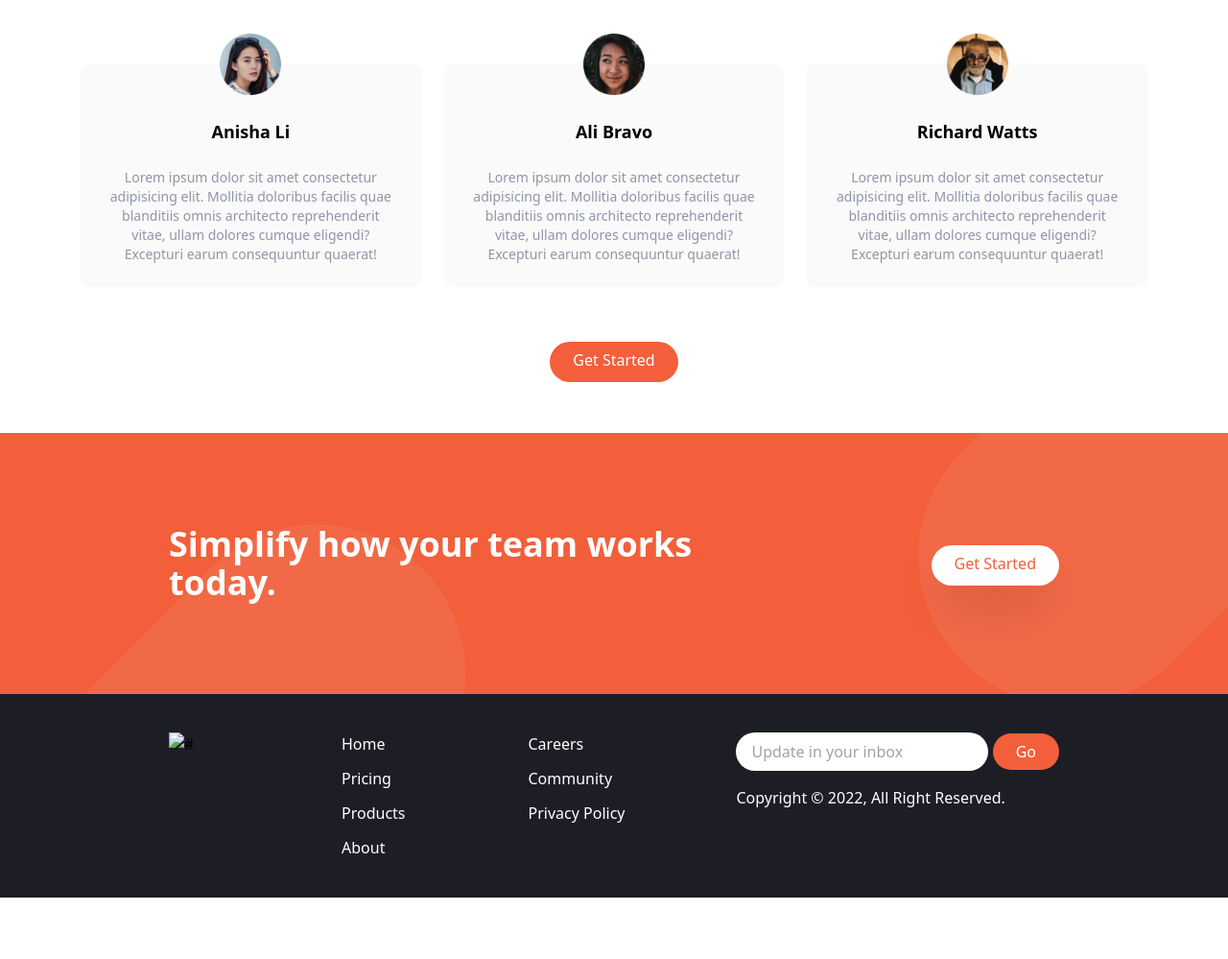
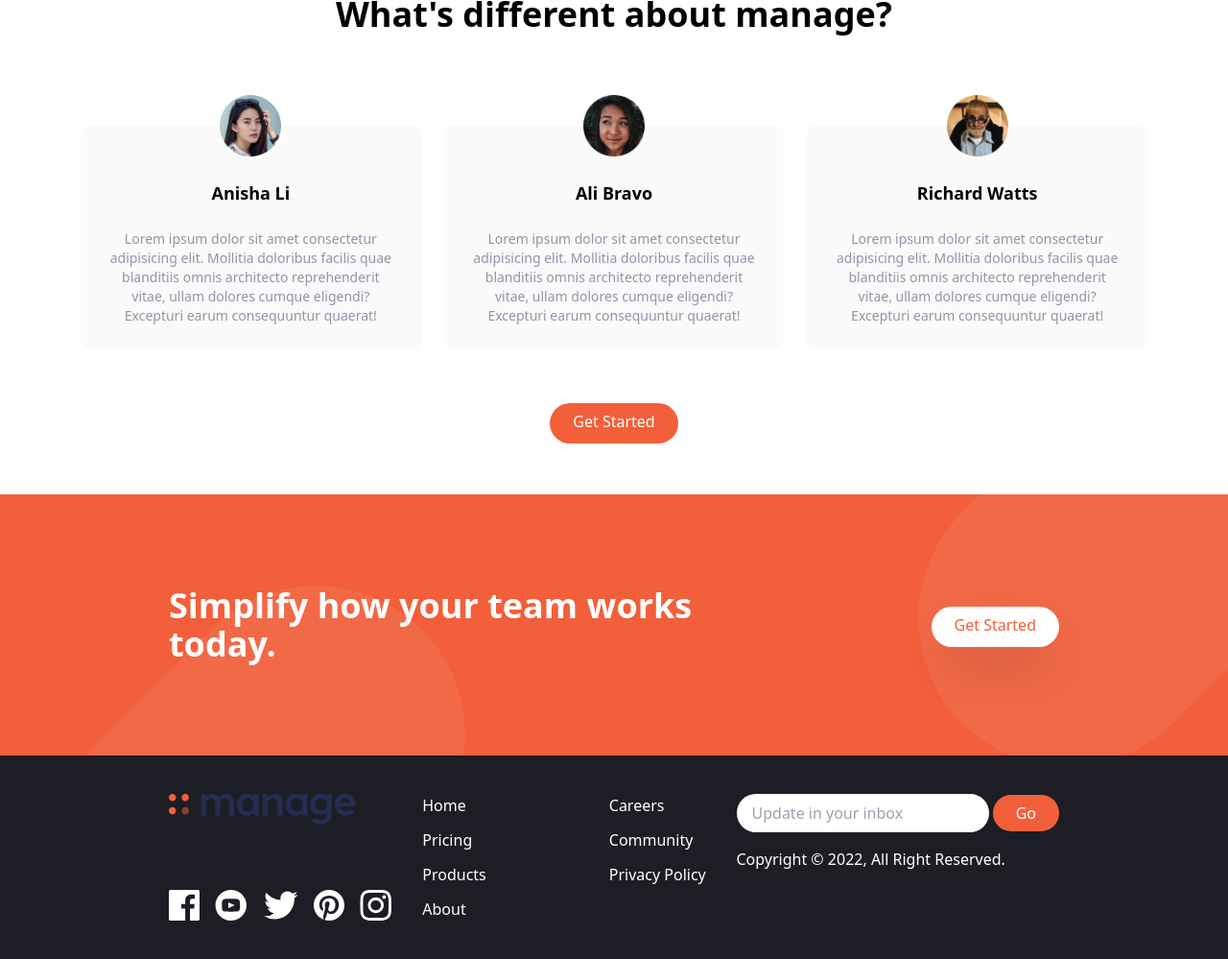
Before and after one commit to bakemonostan/manage-landing-page, a website: page index.html in a window 1280 px wide. Shown: the part 1209-2208 px from the top of the page at 96% size. Before the commit the page ends 2144 px from the top, so only its background shows below. Drawn offline with nearby package versions, Linux system fonts and the light colour scheme; files that its build step writes are made by us from their sources; the site is published under a folder, as on GitHub Pages, so addresses that start at the root find nothing.

Commit message:
updated all paths

```diff
--- a/index.html
+++ b/index.html
@@ -73,7 +73,7 @@
             </div>
             <!-- IMAGE -->
             <div class="md:w-1/2">
-                <img src="../images/illustration-intro.svg" alt="">
+                <img src="images/illustration-intro.svg" alt="">
             </div>
         </div>
     </section>
@@ -252,29 +252,29 @@
                 </div>
                 <!-- Logo -->
                 <div>
-                    <img src="/images/logo.svg" class="h-8" alt="#">
+                    <img src="images/logo.svg" class="h-8" alt="#">
                 </div>
                 <!-- Social Links Container -->
                 <div class="flex justify-center space-x-4">
                     <!-- Link 1 -->
                     <a href="#">
-                        <img src="/images/icon-facebook.svg" alt="" class="h-8">
+                        <img src="images/icon-facebook.svg" alt="" class="h-8">
                     </a>
                     <!-- Link 2 -->
                     <a href="#">
-                        <img src="/images/icon-youtube.svg" alt="" class="h-8">
+                        <img src="images/icon-youtube.svg" alt="" class="h-8">
                     </a>
                     <!-- Link 3 -->
                     <a href="#">
-                        <img src="/images/icon-twitter.svg" alt="" class="h-8">
+                        <img src="images/icon-twitter.svg" alt="" class="h-8">
                     </a>
                     <!-- Link 4 -->
                     <a href="#">
-                        <img src="/images/icon-pinterest.svg" alt="" class="h-8">
+                        <img src="images/icon-pinterest.svg" alt="" class="h-8">
                     </a>
                     <!-- Link 5-->
                     <a href="#">
-                        <img src="/images/icon-instagram.svg" alt="" class="h-8">
+                        <img src="images/icon-instagram.svg" alt="" class="h-8">
                     </a>
                 </div>
             </div>
```
